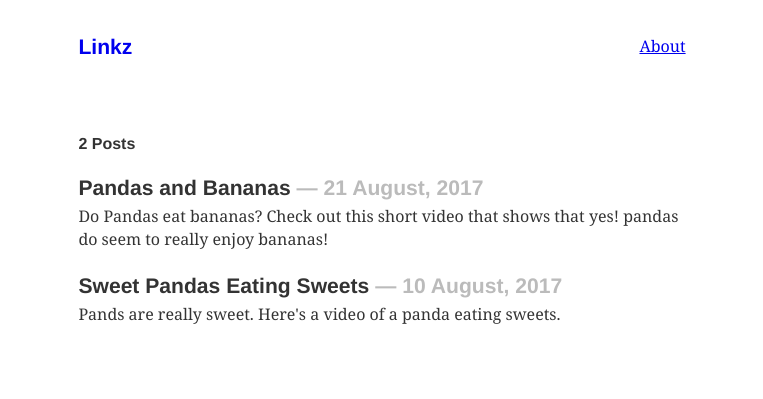
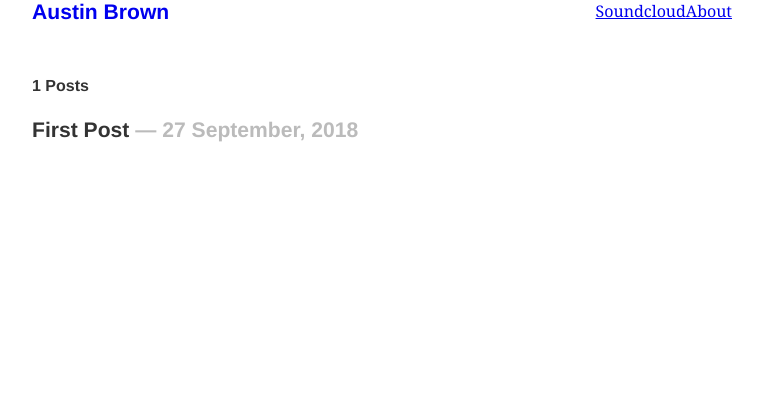
Before and after one commit to ddlinkz/my-gatsby-site, a Gatsby site: page / in a window 1280 px wide. Shown: the whole page, without its empty margins (258-1021 px from the left). Built offline with nearby package versions, Linux system fonts and the light colour scheme; Gatsby itself is replaced by a stand-in of ours; some packages are replaced by stand-ins of ours.

Commit message:
new first post

```diff
--- a/gatsby-config.js
+++ b/gatsby-config.js
@@ -1,6 +1,6 @@
 module.exports = {
     siteMetadata: {
-      title: `Linkz`,
+      title: `Austin Brown`,
     },
     plugins: [
       {
--- a/src/components/layout.js
+++ b/src/components/layout.js
@@ -1,8 +1,6 @@
 import React from "react"
 import { css } from "react-emotion"
 import { StaticQuery, Link, graphql } from "gatsby"
-
-import { rhythm } from "../utils/typography"
 
 export default ({ children }) => (
   <StaticQuery
@@ -21,14 +19,14 @@ export default ({ children }) => (
         className={css`
           margin: 0 auto;
           max-width: 700px;
-          padding: ${rhythm(2)};
-          padding-top: ${rhythm(1.5)};
+          padding: 2;
+          padding-top: 1.5;
         `}
       >
         <Link to={`/`}>
           <h3
             className={css`
-              margin-bottom: ${rhythm(2)};
+              margin-bottom: 2;
               display: inline-block;
               font-style: normal;
             `}
@@ -39,11 +37,20 @@ export default ({ children }) => (
         <Link
           to={`/about/`}
           className={css`
+            padding: 1 1 1 1;
             float: right;
+            font-style: normal;
           `}
         >
           About
         </Link>
+        <a href="https://soundcloud.com/ddlinkz"
+           className={css`
+           float: right;
+        `}
+           target="_blank">
+          Soundcloud
+        </a>
         {children}
       </div>
     )}
--- /dev/null
+++ b/src/pages/first-post.md
@@ -0,0 +1,6 @@
+---
+title: "First Post"
+date: "2018-09-27"
+---
+
+<iframe width="560" height="315" src="https://www.youtube.com/embed/KF0ixZ9i5zE" frameborder="0" allow="autoplay; encrypted-media" allowfullscreen></iframe>
--- a/src/pages/pandas-and-bananas.md
+++ /dev/null
@@ -1,9 +0,0 @@
----
-title: "Pandas and Bananas"
-date: "2017-08-21"
----
-
-Do Pandas eat bananas? Check out this short video that shows that yes! pandas do
-seem to really enjoy bananas!
-
-<iframe width="560" height="315" src="https://www.youtube.com/embed/4SZl1r2O_bY" frameborder="0" allowfullscreen></iframe>
--- a/src/pages/sweet-pandas-eating-sweets.md
+++ /dev/null
@@ -1,10 +0,0 @@
----
-title: "Sweet Pandas Eating Sweets"
-date: "2017-08-10"
----
-
-Pands are really sweet.
-
-Here's a video of a panda eating sweets.
-
-<iframe width="560" height="315" src="https://www.youtube.com/embed/4n0xNbfJLR8" frameborder="0" allowfullscreen></iframe>
```
